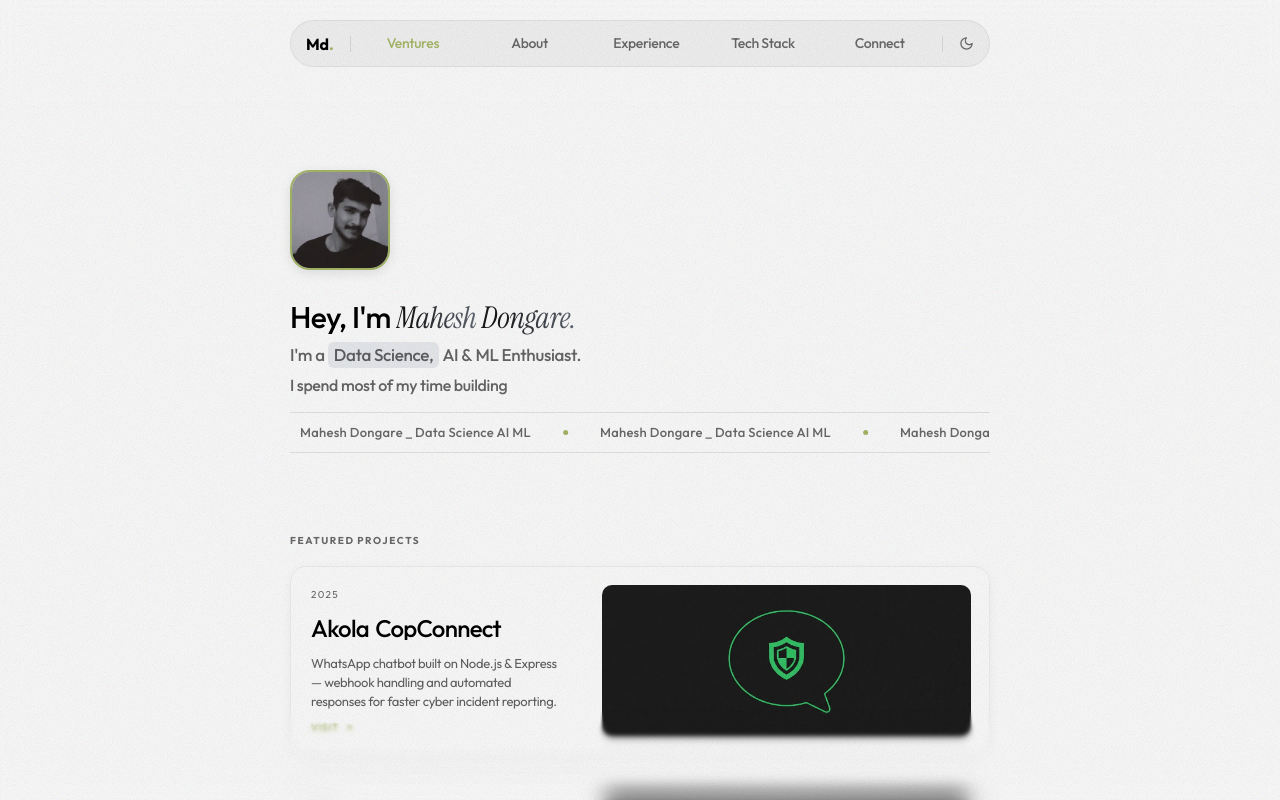
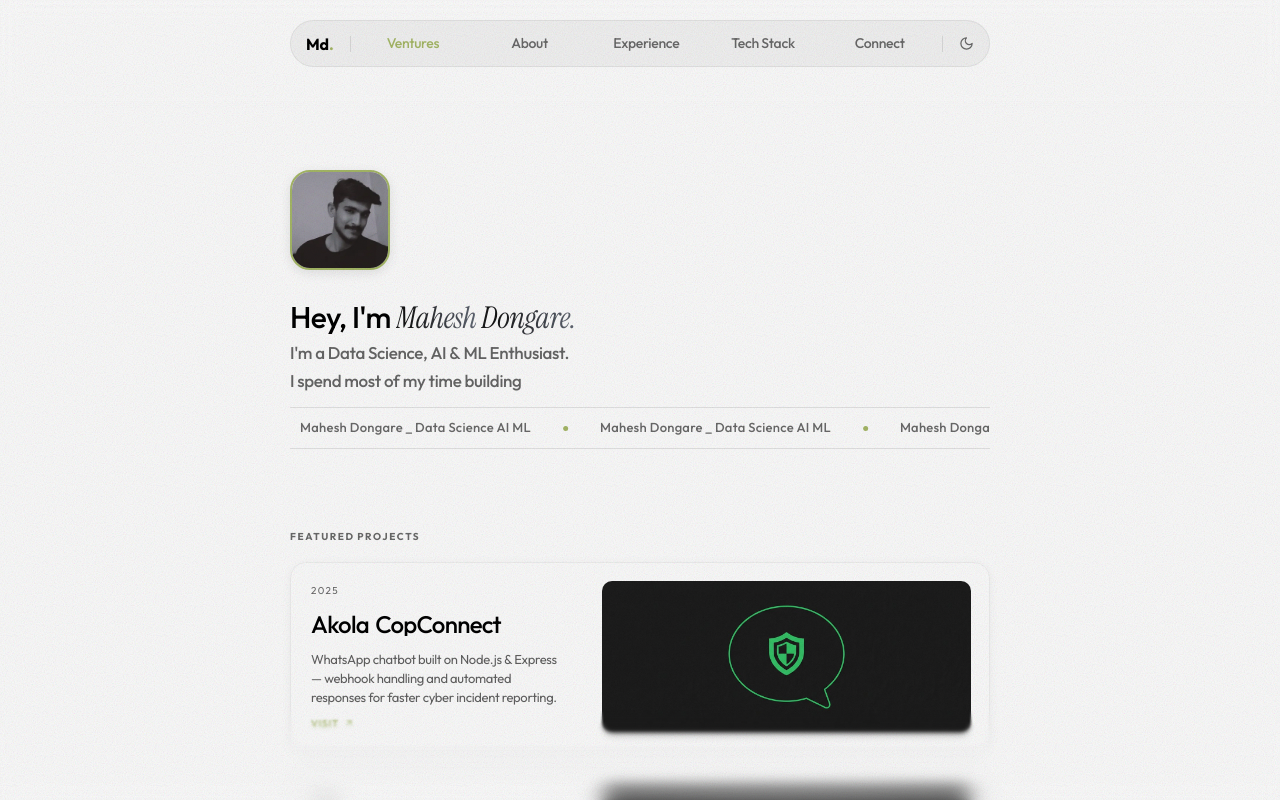
Before and after one commit to mahesh-atx/Minimal_Portfolio, a React (Vite) app: page / in a window 1280 px wide. Shown: the top 800 px of the page. Built offline with nearby package versions, Linux system fonts and the light colour scheme.

Commit message:
Match hero sentence sizing and remove data label
Co-authored-by: arena-agent <297053741+arena-agent@users.noreply.github.com>

```diff
--- a/src/components/AnimatedWords.jsx
+++ b/src/components/AnimatedWords.jsx
@@ -26,13 +26,7 @@ export default function AnimatedWords({ text, className, gradient = false }) {
             variants={wordReveal}
             className={`inline-block ${gradient ? 'animated-gradient' : ''}`}
           >
-            {token.dataScience ? (
-              <span className="inline-block rounded-[6px] bg-gray-200 px-1.5 py-[2px]">
-                {token.text}
-              </span>
-            ) : (
-              token.text
-            )}
+            {token.text}
           </motion.span>
         </Fragment>
       ))}
--- a/src/sections/Hero.jsx
+++ b/src/sections/Hero.jsx
@@ -74,7 +74,7 @@ export default function Hero() {
             text="I'm a Data Science, AI & ML Enthusiast."
             className="text-[17px] max-[809px]:text-[15.5px] font-medium leading-[1.35] text-black/60 block"
           />
-          <p className="text-[16px] max-[809px]:text-[15px] font-medium leading-[1.4] text-black/60">
+          <p className="text-[17px] max-[809px]:text-[15.5px] font-medium leading-[1.35] text-black/60">
             <AnimatedWords text="I spend most of my time building" className="inline" />{' '}
             <AnimatePresence mode="wait">
               <motion.span
@@ -83,7 +83,7 @@ export default function Hero() {
                 animate={{ opacity: 1, y: 0, filter: 'blur(0px)' }}
                 exit={{ opacity: 0, y: -10, filter: 'blur(5px)' }}
                 transition={{ duration: 0.45, ease: [0.16, 1, 0.3, 1] }}
-                className="font-serif-accent inline-block whitespace-nowrap text-[16px] max-[809px]:text-[15px] font-normal leading-[1.4] text-[#A3B565]"
+                className="font-serif-accent inline-block whitespace-nowrap text-[17px] max-[809px]:text-[15.5px] font-normal leading-[1.35] text-[#A3B565]"
               >
                 {ROTATING[wordIdx]}
               </motion.span>
```
